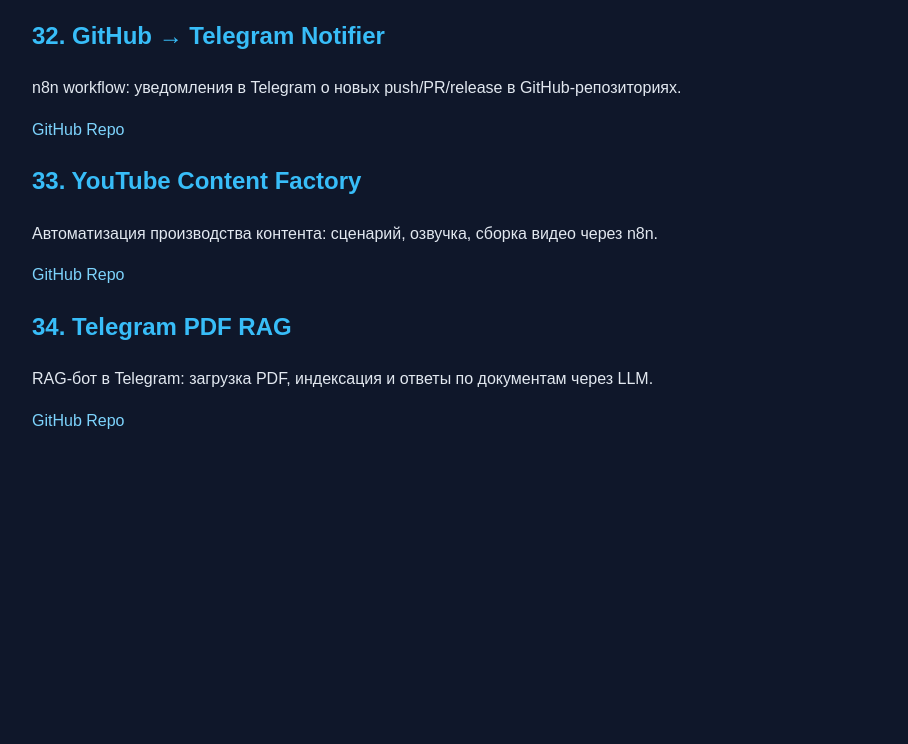
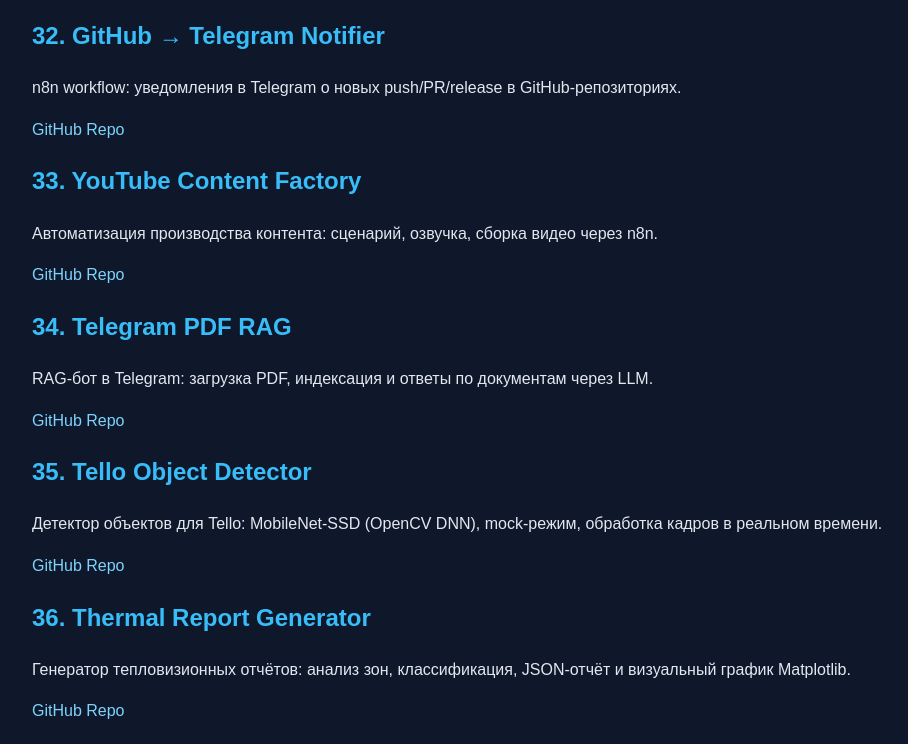
Before and after one commit to redsea1970/redsea1970.github.io, a plain HTML site: page index.html in a window 1280 px wide. Shown: the part 6305-7049 px from the top of the page, without its empty margins (158-1066 px from the left). Before the commit the page ends 6758 px from the top, so only its background shows below. Drawn offline with Linux system fonts and the light colour scheme.

Commit message:
Add cards 35 (tello-object-detector) and 36 (thermal-report-generator)

```diff
--- a/index.html
+++ b/index.html
@@ -328,6 +328,20 @@
             <a href="https://github.com/redsea1970/telegram-pdf-rag" target="_blank">GitHub Repo</a>
         </div>
     </div>
+    <div class="card">
+        <h2>35. Tello Object Detector</h2>
+        <p>Детектор объектов для Tello: MobileNet-SSD (OpenCV DNN), mock-режим, обработка кадров в реальном времени.</p>
+        <div class="links">
+            <a href="https://github.com/redsea1970/tello-object-detector" target="_blank">GitHub Repo</a>
+        </div>
+    </div>
+    <div class="card">
+        <h2>36. Thermal Report Generator</h2>
+        <p>Генератор тепловизионных отчётов: анализ зон, классификация, JSON-отчёт и визуальный график Matplotlib.</p>
+        <div class="links">
+            <a href="https://github.com/redsea1970/thermal-report-generator" target="_blank">GitHub Repo</a>
+        </div>
+    </div>
 </body>
 
 </html>
```
